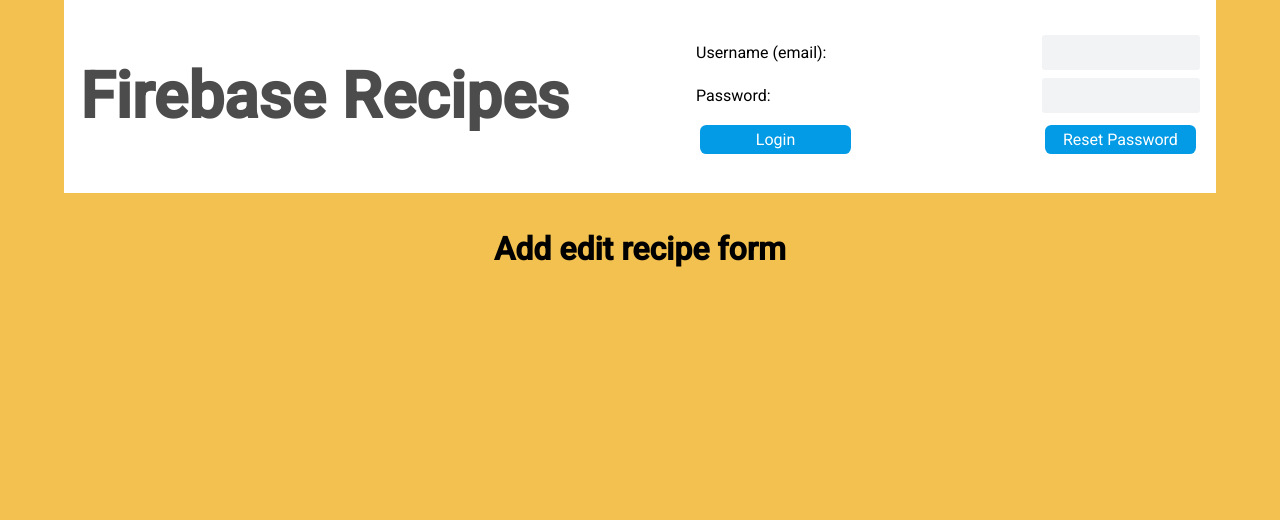
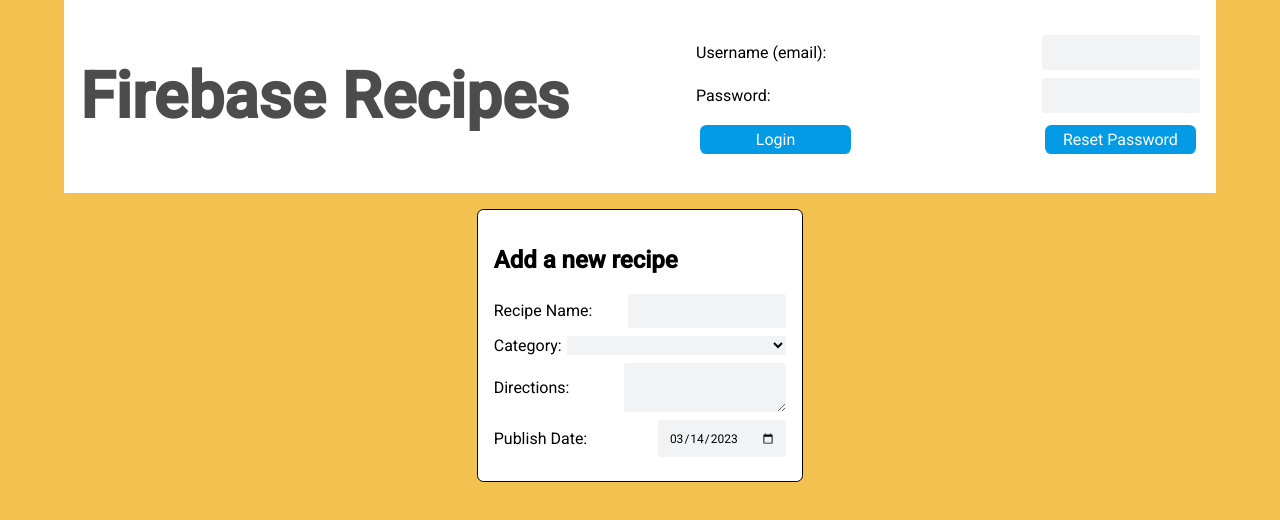
Before and after one commit to Atman-Shah/firebase-recipes-web-app, a React (Create React App) app: page / in a window 1280 px wide. Shown: the top 520 px of the page. Built offline with nearby package versions, Linux system fonts and the light colour scheme; no server answers.

Commit message:
41st Video

```diff
--- a/src/FirebaseConfig.js
+++ b/src/FirebaseConfig.js
@@ -11,7 +11,6 @@
 };
 
 if (!firebase.apps.length) {
-  console.log(config);
   firebase.initializeApp(config);
 }
 
--- a/src/components/AddEditRecipeForm.js
+++ b/src/components/AddEditRecipeForm.js
@@ -10,7 +10,67 @@
   const [ingredients, setIngredients] = useState([]);
   const [ingredientName, setIngredientName] = useState("");
 
-  return <h1>Add edit recipe form</h1>;
+  return (
+    <form className="add-edit-recipe-form-container">
+      <h2>Add a new recipe</h2>
+      <div className="top-form-section">
+        <div className="fields">
+          <label className="recipe-label input-label">
+            Recipe Name:
+            <input
+              type="text"
+              required
+              value={name}
+              onChange={(e) => setName(e.target.value)}
+              className="input-text"
+            />
+          </label>
+
+          <label className="recipe-label input-label">
+            Category:
+            <select
+              value={category}
+              onChange={(e) => setCategory(e.target.value)}
+              className="select"
+              required
+            >
+              <option value=""></option>
+              <option value="breadsSandwitchesAndPizza">
+                Breads, Sandwitches and Pizza
+              </option>
+              <option value="breakfast">Breakfast</option>
+              <option value="dessertsAndBakedGoods">
+                Desserts & Baked Goods
+              </option>
+              <option value="indianFood">Indian Food</option>
+              <option value="vegetables">Vegetable</option>
+            </select>
+          </label>
+
+          <label className="recipe-label input-label">
+            Directions:
+            <textarea
+              required
+              value={directions}
+              onChange={(e) => setDirections(e.target.value)}
+              className="input-text directions"
+            ></textarea>
+          </label>
+
+          <label className="recipe-label input-label">
+            Publish Date:
+            <input
+              type="date"
+              required
+              value={publishDate}
+              onChange={(e) => setPublishDate(e.target.value)}
+              className="input-text"
+            />
+          </label>
+        </div>
+      </div>
+    </form>
+  );
 }
 
 export default AddEditRecipeForm;
```
